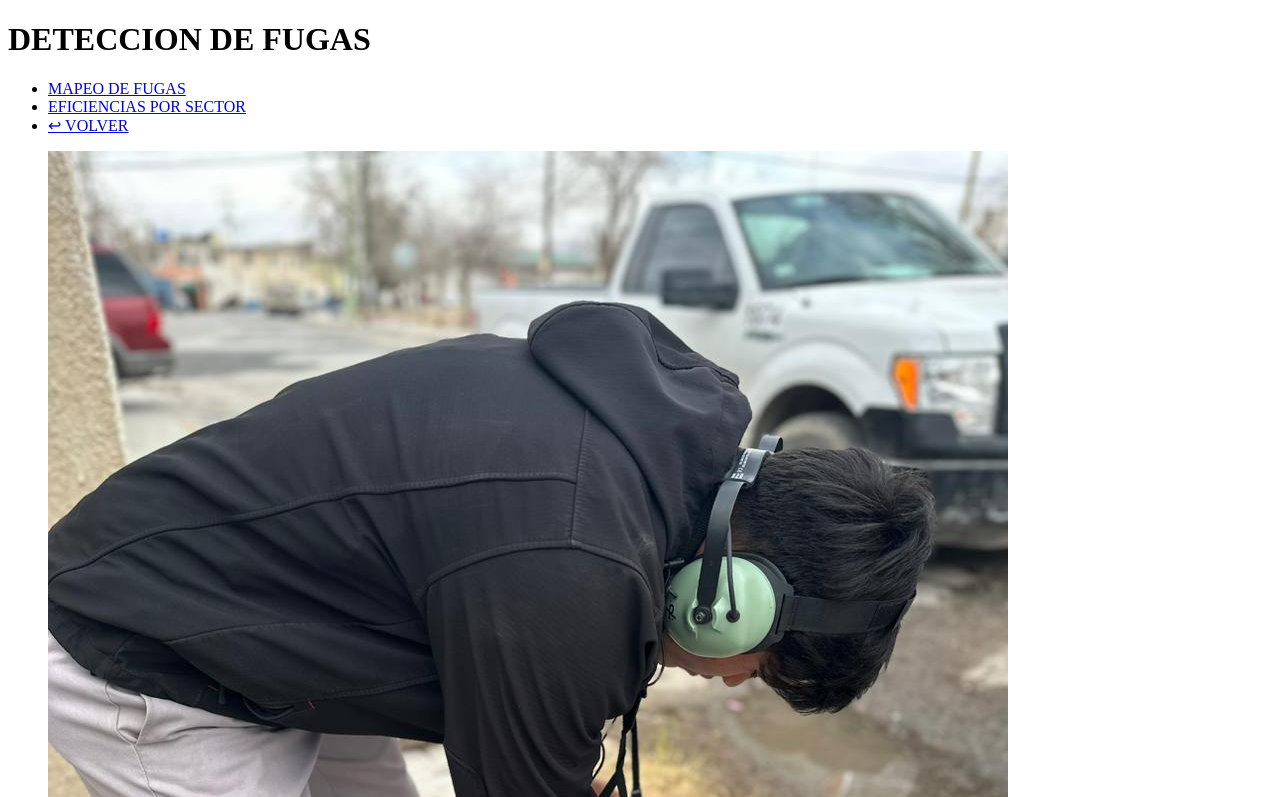
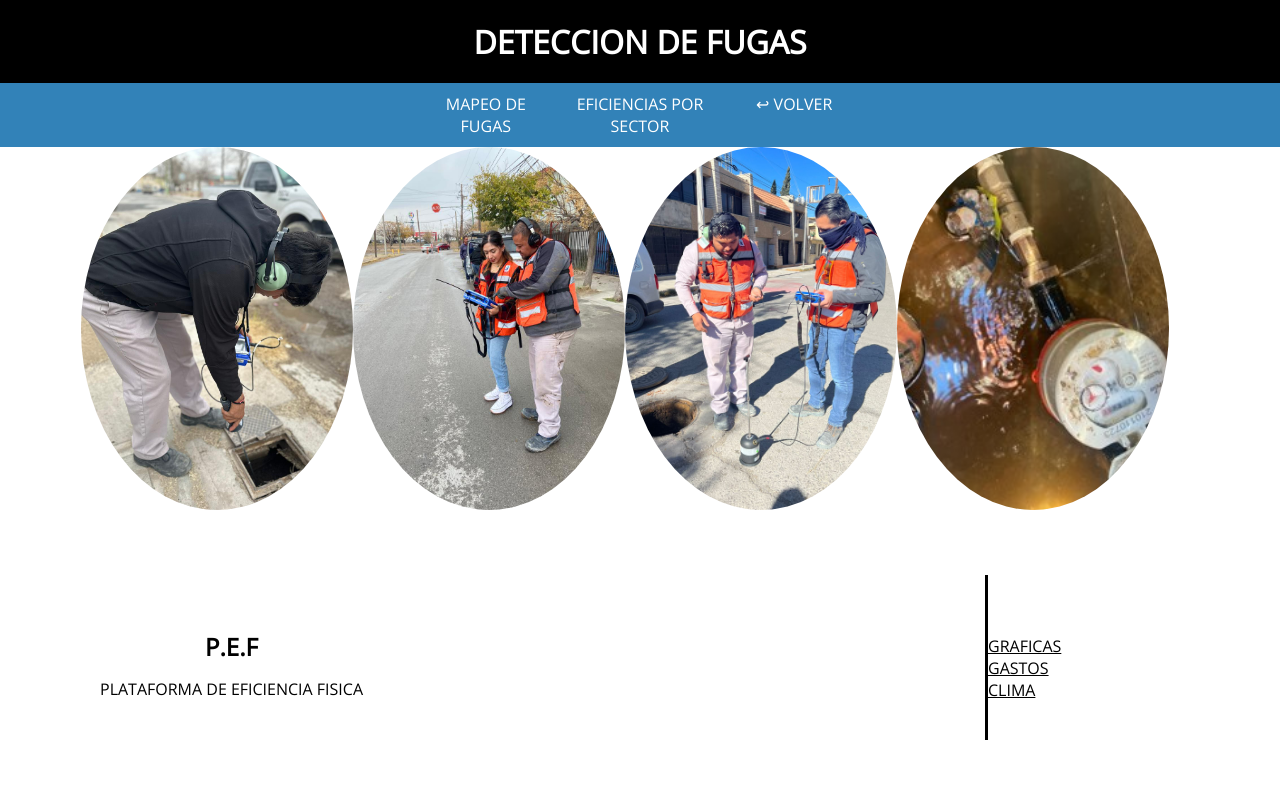
Before and after one commit to lucianx95/jmasweb, a plain HTML site: page fugas.html in a window 1280 px wide. Shown: the top 797 px of the page. Drawn offline with nearby package versions, Linux system fonts and the light colour scheme.

Commit message:
Add files via upload

```diff
--- a/fugas.html
+++ b/fugas.html
@@ -7,7 +7,7 @@
     <meta http-equiv="X-UA-Compatible" content="IE=edge">
     <meta name="viewport" content="width=device-width, initial-scale=1.0">
     <title>P.E.F.</title>
-    <link rel="stylesheet" href="style.css">
+    <link rel="stylesheet" href="stylefugas.css">
 </head>
 
 <body>
--- /dev/null
+++ b/stylefugas.css
@@ -0,0 +1,123 @@
+@import url('https://fonts.googleapis.com/css2?family=Open+Sans&display=swap');
+*{
+	margin: 0;
+	padding: 0;
+	box-sizing: border-box;
+	font-family: 'Open Sans';
+
+}
+.slider {
+    width: 100%;
+    margin: auto;
+    overflow: hidden;
+}
+.slider ul {
+    display: flex;
+    padding: 500;
+    width: 85%;
+
+    animation: cambio 20s infinite;
+    animation-direction: alternate;
+    animation-timing-function: ease-in;
+
+}
+.slider li {
+    width: 100%;
+    list-style: none;
+}
+.slider img {
+    width: 100%;
+    border-style: 20px;
+
+}
+@keyframes cambio {
+    0% {margin-right: 0%;}
+    50% {margin-left: 20%;}
+
+    25% {margin-right: -10%;}
+    75% {margin-left: -10%;}
+
+    25% {margin-right: -15%;}
+    75% {margin-left: -15%;}
+
+    25% {margin-right: 20%;}
+    75% {margin-left: 30%;}
+
+}
+
+
+h1{
+    text-align: center;
+    background-color: black;
+    color: white;
+    padding: 20px;
+
+}
+h2{
+    text-align: center;
+    background-color: white;
+    color: black;
+    padding: 15px;
+
+}
+nav ul{
+    background-color:#3282b8;;
+    width: 100%;
+    list-style-type: none;
+    text-align: center;
+}
+nav li{
+    display: inline-flex;
+}
+nav a {
+    text-decoration: none;
+    color: white;
+    padding: 10px;
+    width: 150px;
+}
+nav li:hover {
+    background-color: rgb(22, 22, 112);
+
+
+}
+img {
+   border-radius: 50%;
+   object-fit: cover;
+
+}
+.contenido {
+    display: flex;
+    margin: 60px;
+}
+.articulos {
+    width: 80%;
+    border-right:3px solid black;
+
+}
+.secciones {
+    display: flex;
+    align-items: center;
+    padding: 40px;
+}
+.menu-secundario{
+    width: 20%;
+    margin-top: 60px;
+
+}
+.menu-secundario a {
+    display: flex;
+    text-align: center;
+    color: black;
+    margin-bottom: 0px;
+}
+footer {
+    width:100%;
+    height:150px;
+    background-color:black;
+    color:white;
+    margin-top: 10px;
+}
+footer p {
+    text-align: center;
+    padding: 50px;
+}
```
